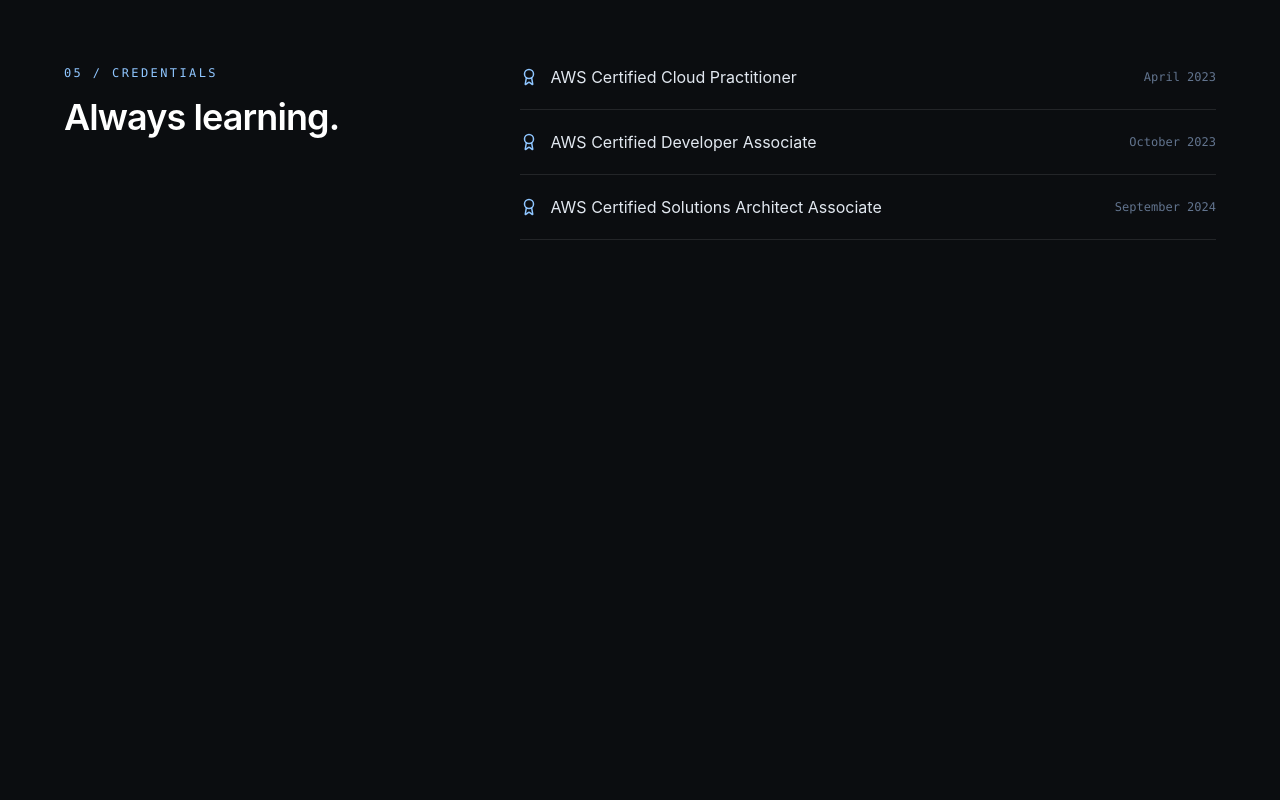
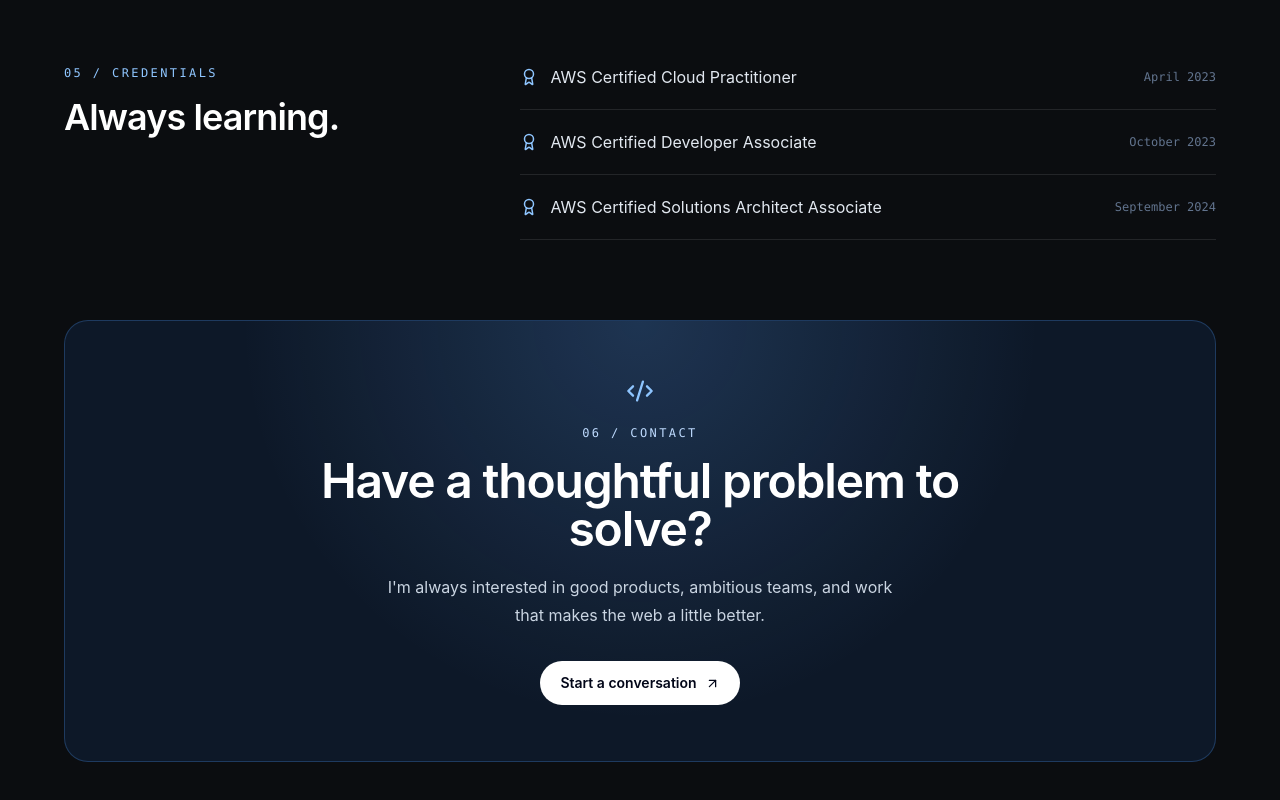
Before and after one commit to EduardoConX/EduardoConX.github.io, an Astro site: page / in a window 1280 px wide. Shown: the part 2779-3579 px from the top of the page. Before the commit the page ends 3195 px from the top, so only its background shows below. Built offline with nearby package versions, Linux system fonts and the light colour scheme; Astro itself is replaced by a stand-in of ours.

Commit message:
Add contact section

```diff
--- /dev/null
+++ b/src/components/Contact.astro
@@ -0,0 +1,30 @@
+---
+import CodeIcon from "../icons/CodeIcon.astro";
+import UpRight from "../icons/UpRight.astro";
+---
+
+<section
+  id="contact"
+  class="relative overflow-hidden rounded-3xl border border-blue-400/25 bg-blue-500/10 px-6 py-14 text-center sm:px-12"
+>
+  <div
+    class="absolute inset-0 bg-[radial-gradient(circle_at_50%_0%,rgba(96,165,250,0.2),transparent_55%)]"
+  >
+  </div><div class="relative">
+    <CodeIcon />
+    <p class="mt-5 font-mono text-xs uppercase tracking-[0.2em] text-blue-200">
+      06 / Contact
+    </p><h2
+      class="mx-auto mt-4 max-w-2xl text-4xl font-semibold tracking-tight text-white sm:text-5xl"
+    >
+      Have a thoughtful problem to solve?
+    </h2><p class="mx-auto mt-5 max-w-lg leading-7 text-slate-300">
+      I'm always interested in good products, ambitious teams, and work that
+      makes the web a little better.
+    </p><a
+      href="mailto:hello@example.com"
+      class="mt-8 inline-flex items-center gap-2 rounded-full bg-white px-5 py-3 text-sm font-semibold text-slate-950 transition hover:bg-blue-100"
+      >Start a conversation <UpRight />
+    </a>
+  </div>
+</section>
--- /dev/null
+++ b/src/icons/CodeIcon.astro
@@ -0,0 +1,15 @@
+<svg
+  xmlns="http://www.w3.org/2000/svg"
+  width="28"
+  height="28"
+  viewBox="0 0 24 24"
+  fill="none"
+  stroke="currentColor"
+  stroke-width="2"
+  stroke-linecap="round"
+  stroke-linejoin="round"
+  class="lucide lucide-code-xml mx-auto text-blue-300"
+  aria-hidden="true"
+  ><path d="m18 16 4-4-4-4"></path><path d="m6 8-4 4 4 4"></path><path
+    d="m14.5 4-5 16"></path></svg
+>
--- a/src/pages/index.astro
+++ b/src/pages/index.astro
@@ -5,6 +5,7 @@
 import Projects from "../components/Projects.astro";
 import Skills from "../components/Skills.astro";
 import Certificates from "../components/Certificates.astro";
+import Contact from "../components/Contact.astro";
 ---
 
 <Layout>
@@ -14,5 +15,6 @@
     <Projects />
     <Skills />
     <Certificates />
+    <Contact />
   </main>
 </Layout>
```
